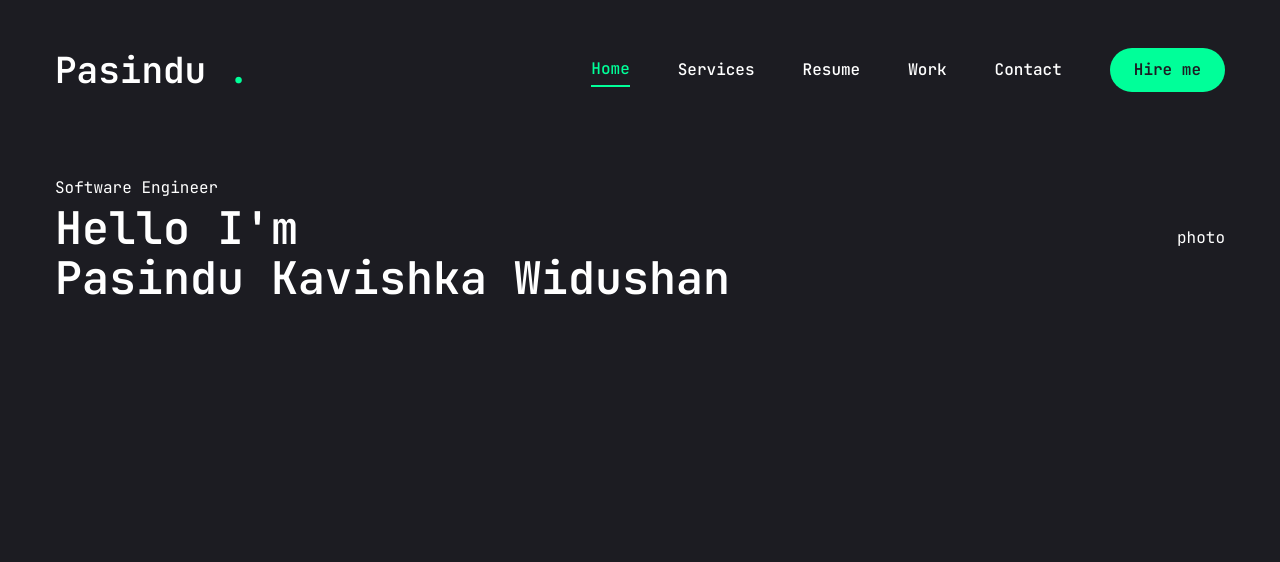
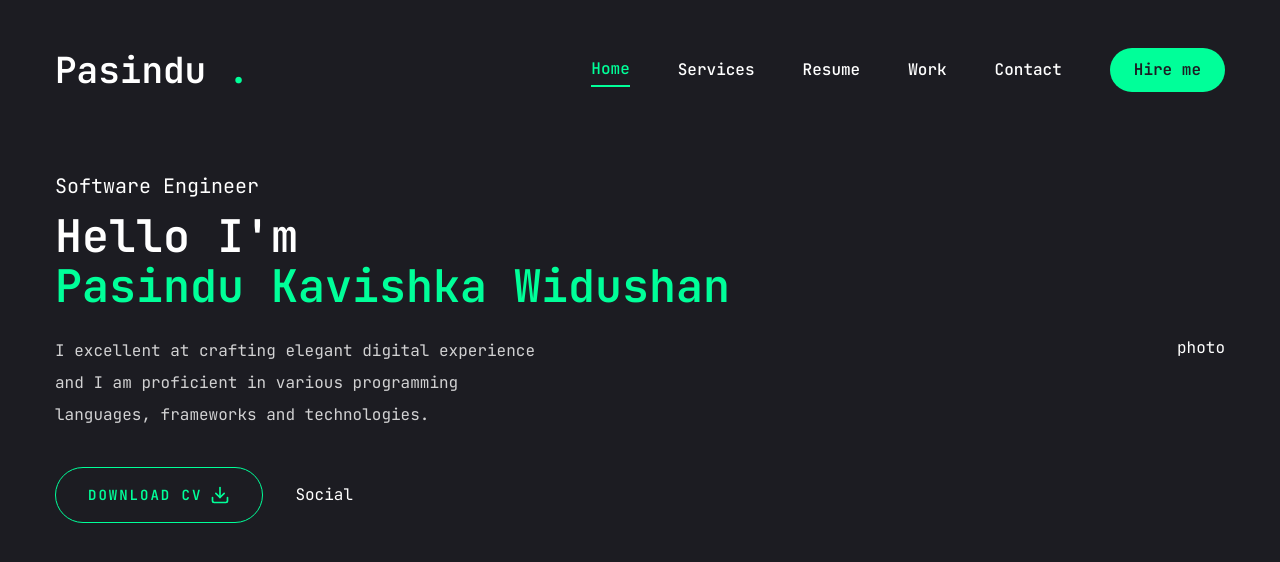
Before and after one commit to widushan/portfolio---template-1, a Next.js app: page / in a window 1280 px wide. Shown: the top 562 px of the page. Built offline with nearby package versions, Linux system fonts and the light colour scheme.

Commit message:
social commit
now need to make social part in home section

```diff
--- a/app/page.jsx
+++ b/app/page.jsx
@@ -2,6 +2,8 @@ import React from "react";
 import { Button } from "@/components/ui/button";
 import { FiDownload } from "react-icons/fi"; // npm i react-icons
 import Link from "next/link";
+import Header from "@/components/Header";
+import Social from "@/components/Social";
 
 const Home = () => {
   return(
@@ -10,10 +12,23 @@ const Home = () => {
         <div className="flex flex-col xl:flex-row items-center justify-between xl:pt-8 xl:pb-24">
           {/* Left Side */}
           <div className="text-center xl:text-left">
-            <span>Software Engineer</span>
-            <h1 className="h1">
-              Hello I'm <br /> <span>Pasindu Kavishka Widushan</span>
+            <span className="text-xl">Software Engineer</span>
+            <h1 className="h1 mb-6 mt-2">
+              Hello I'm <br /> <span className="text-accent">Pasindu Kavishka Widushan</span>
             </h1>
+            <p className="max-w-[500px] mb-9 text-white/80">
+              I excellent at crafting elegant digital experience and I am proficient in various programming languages,
+              frameworks and technologies.
+            </p>
+            <div className="flex flex-col xl:flex-row items-center gap-8">
+              <Button variant="outline" size="lg" className="uppercase flex items-center gap-2">
+                <span>Download CV</span>
+                <FiDownload className="text-xl" />
+              </Button>
+              <div className="mb-8 xl:mb-0">
+                <Social />
+              </div>
+            </div>
           </div>
           <div>photo</div>
         </div>
--- /dev/null
+++ b/components/Social.jsx
@@ -0,0 +1,9 @@
+import React from 'react'
+
+const Social = () => {
+  return (
+    <div>Social</div>
+  )
+}
+
+export default Social
```
